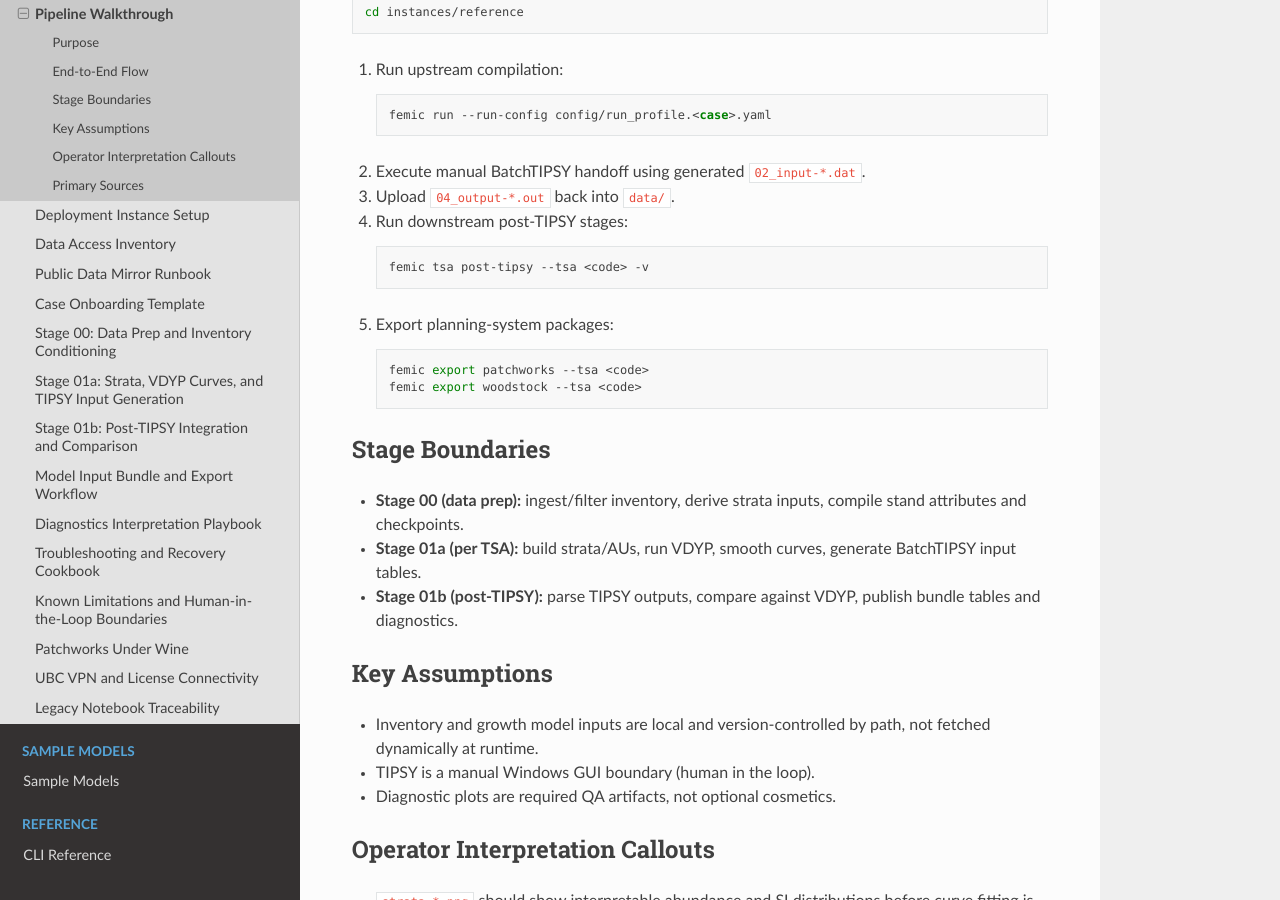
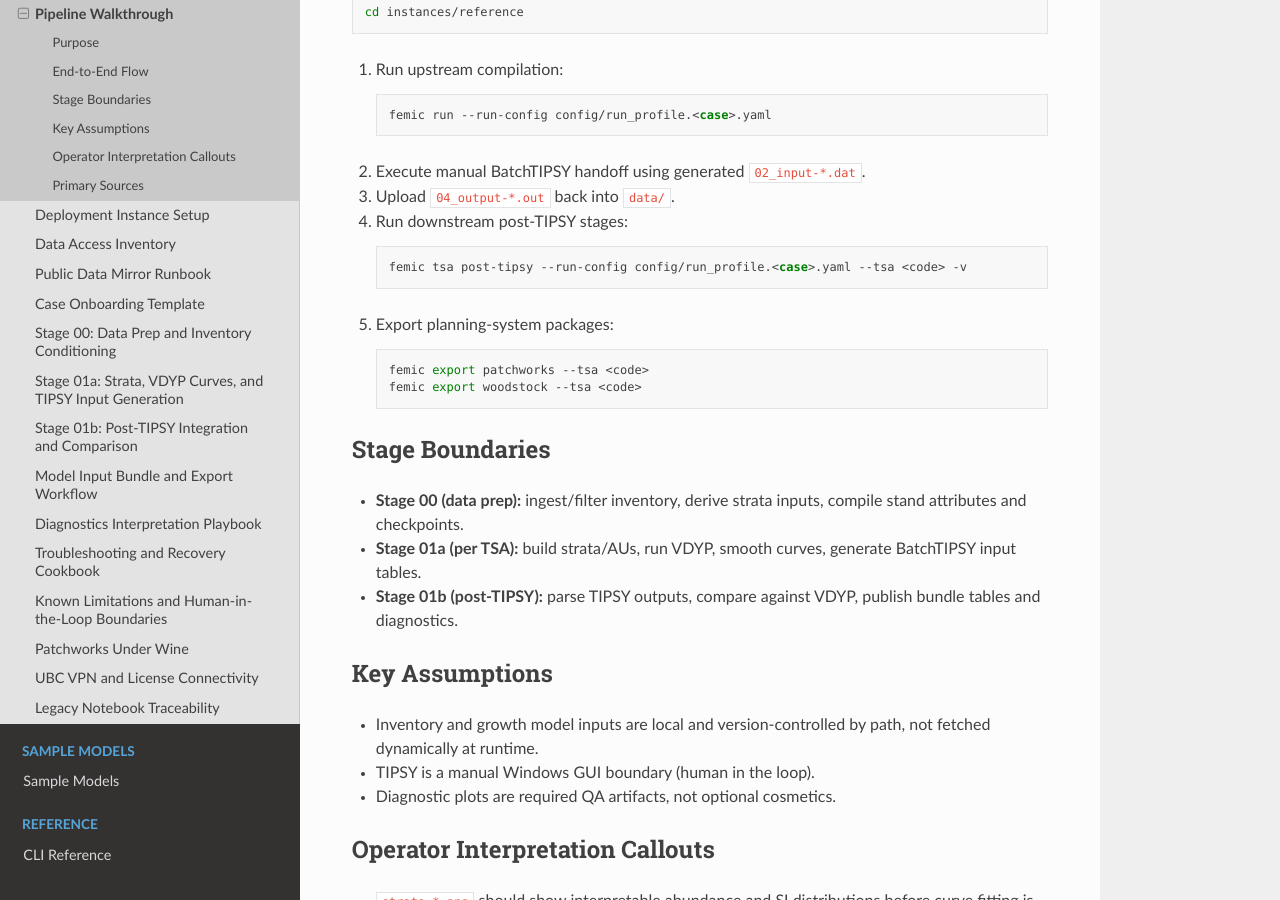
Before and after one commit to UBC-FRESH/wbi_ria_yield, a Sphinx documentation site: the page built from docs/guides/pipeline-overview.rst, in a window 1280 px wide and 900 px high, scrolled down 427 px. Built offline with Sphinx 7.4.7 and the Read the Docs theme 3.1.0, drawn with Linux system fonts in a browser that asks for light colours.

Commit message:
Document run-config support for tsa post-tipsy

```diff
--- a/docs/guides/pipeline-overview.rst
+++ b/docs/guides/pipeline-overview.rst
@@ -30,7 +30,7 @@ Run from your active instance root (maintainers can use
 
    .. code-block:: bash
 
-      femic tsa post-tipsy --tsa <code> -v
+      femic tsa post-tipsy --run-config config/run_profile.<case>.yaml --tsa <code> -v
 
 5. Export planning-system packages:
 
--- a/docs/reference/cli.rst
+++ b/docs/reference/cli.rst
@@ -138,6 +138,7 @@ Subcommands
 - ``--verbose`` / ``-v``
 - ``--run-id TEXT``
 - ``--log-dir PATH`` (default: ``vdyp_io/logs``)
+- ``--run-config PATH`` (optional; load TSA and managed-curve mode defaults)
 - ``--instance-root PATH``
 
 TIPSY
```
Also changed, not shown: 1 other file.
